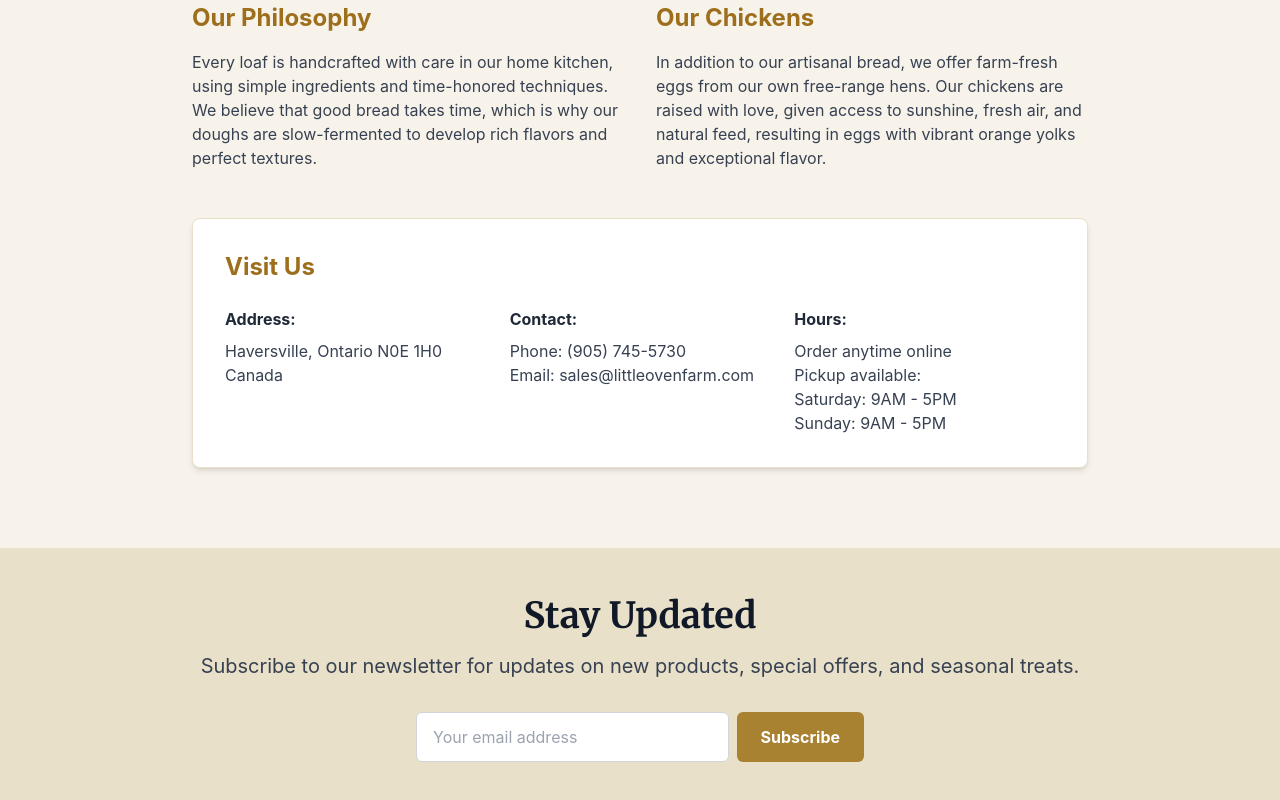
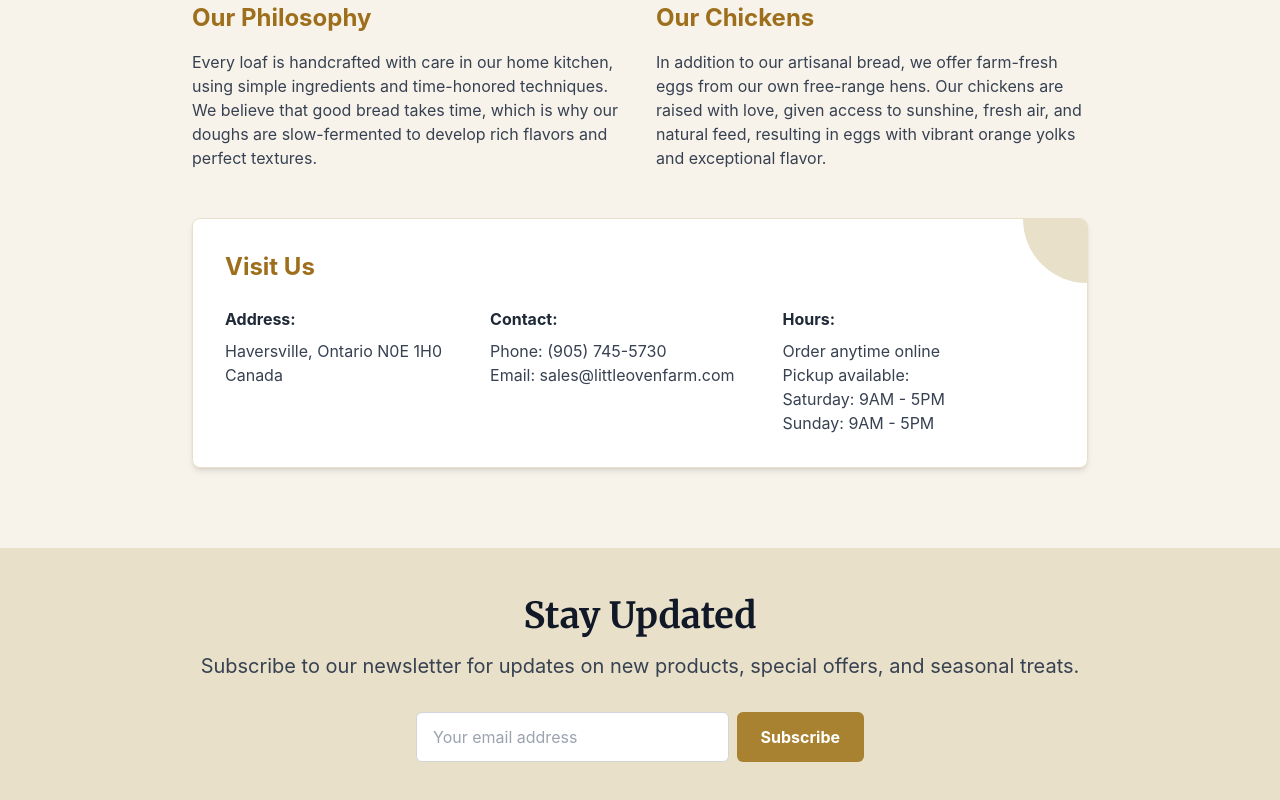
Before and after one commit to birddog87/littleovenbakeryandfarm, a Next.js app: page / in a window 1280 px wide. Shown: the part 2602-3402 px from the top of the page. Built offline with nearby package versions, Linux system fonts and the light colour scheme.

Commit message:
oldstylevisitus

```diff
--- a/src/components/sections/About.tsx
+++ b/src/components/sections/About.tsx
@@ -1,4 +1,3 @@
-// src/components/sections/About.tsx (Updated)
 import { useEffect, useRef } from 'react';
 
 export default function About() {
@@ -45,8 +44,8 @@ export default function About() {
               and the freshest ingredients.
             </p>
 
-            <div className="grid grid-cols-1 md:grid-cols-2 gap-8 my-12">
-              <div>
+            <div className="flex flex-col md:flex-row gap-8 my-12">
+              <div className="md:w-1/2">
                 <h3 className="text-2xl font-bold text-primary-700 mb-4">Our Philosophy</h3>
                 <p className="text-gray-700">
                   Every loaf is handcrafted with care in our home kitchen, using simple ingredients and time-honored
@@ -54,7 +53,7 @@ export default function About() {
                   develop rich flavors and perfect textures.
                 </p>
               </div>
-              <div>
+              <div className="md:w-1/2">
                 <h3 className="text-2xl font-bold text-primary-700 mb-4">Our Chickens</h3>
                 <p className="text-gray-700">
                   In addition to our artisanal bread, we offer farm-fresh eggs from our own free-range hens. Our chickens
@@ -64,9 +63,11 @@ export default function About() {
               </div>
             </div>
 
-            <div ref={contactRef} className="bg-white p-8 rounded-lg shadow-md border border-primary-100 mt-12 opacity-0">
+            <div ref={contactRef} className="bg-white p-8 rounded-lg shadow-md border border-primary-100 mt-12 relative overflow-hidden opacity-0">
+              <div className="absolute top-0 right-0 w-32 h-32 bg-primary-100 rounded-full transform translate-x-16 -translate-y-16"></div>
+              <div className="relative">
                 <h3 className="text-2xl font-bold text-primary-700 mb-6">Visit Us</h3>
-              <div className="grid grid-cols-1 md:grid-cols-3 gap-6">
+                <div className="flex flex-col md:flex-row gap-12">
                   <div>
                     <p className="font-bold text-gray-800 mb-2">Address:</p>
                     <p className="text-gray-700">
@@ -95,6 +96,7 @@ export default function About() {
             </div>
           </div>
         </div>
+      </div>
     </section>
   );
 }
```
Lines whose indentation alone changed are shown as unchanged.
